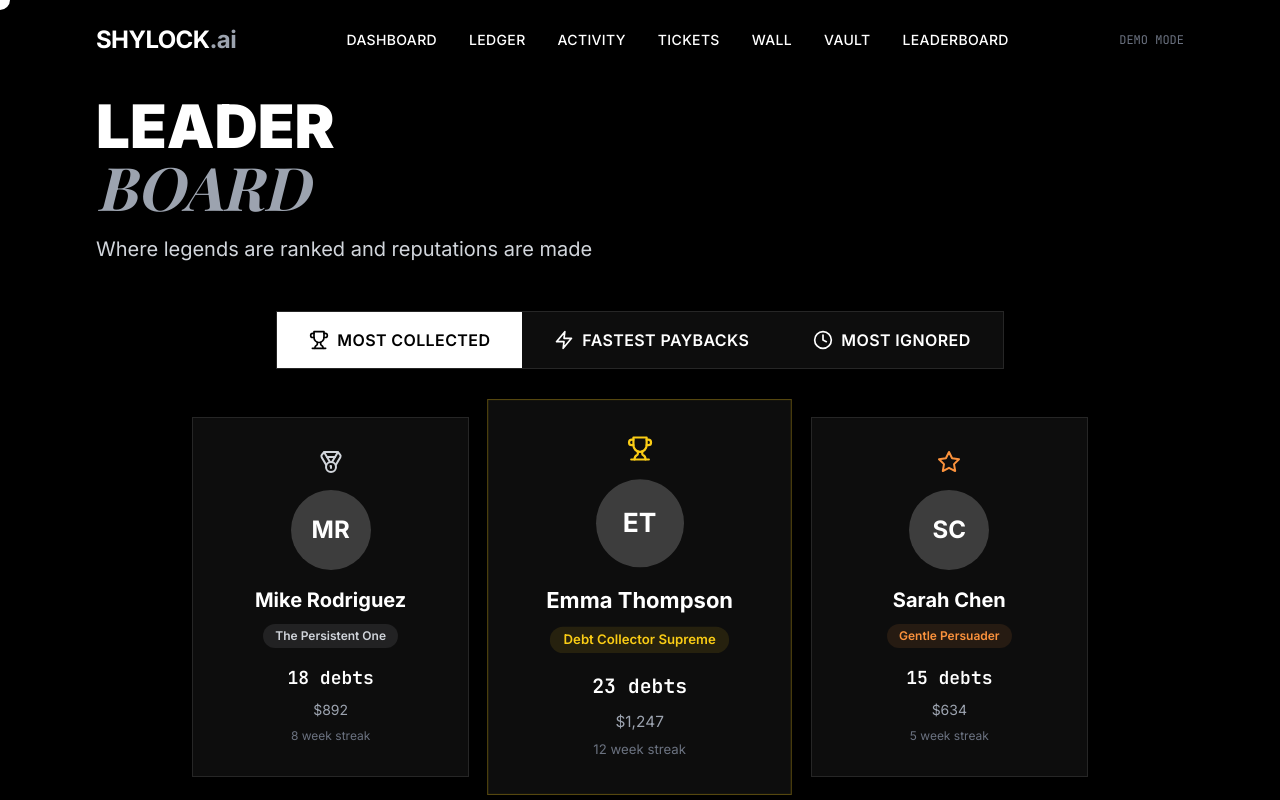
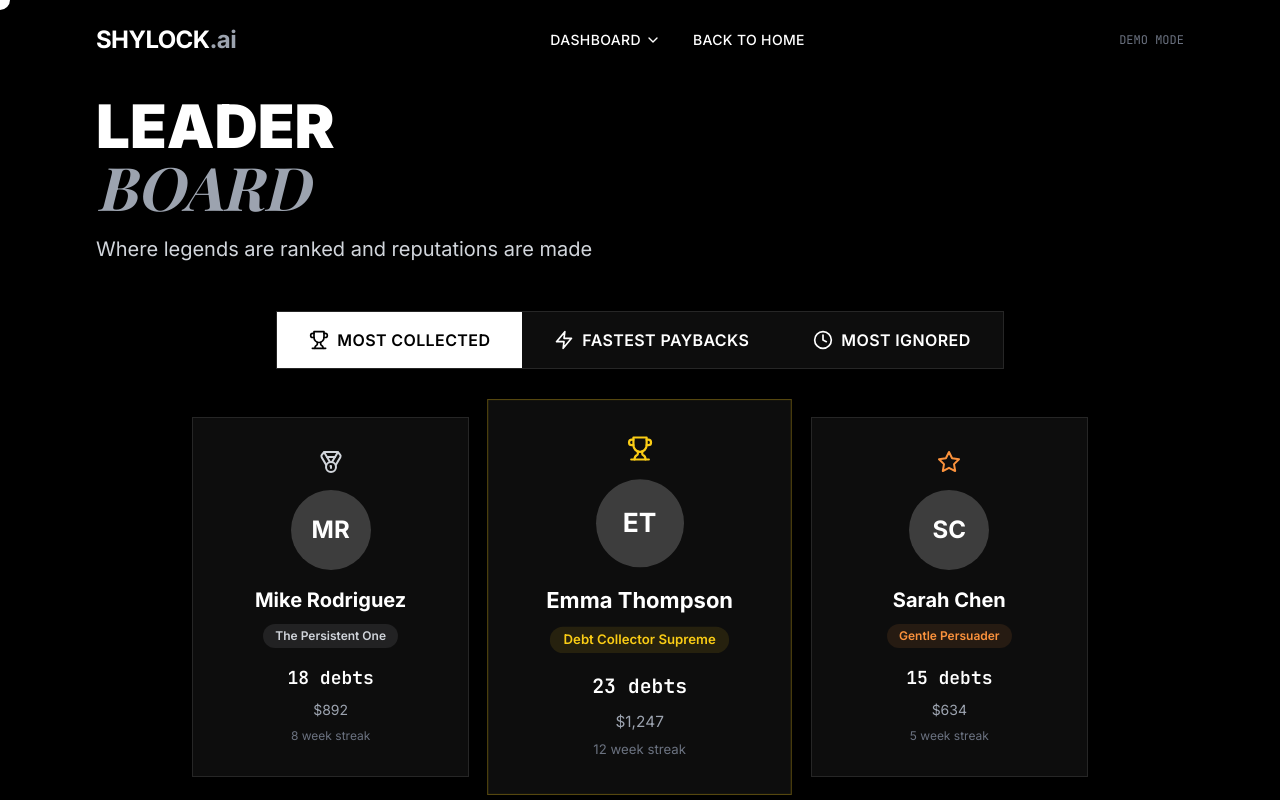
Before and after one commit to Warfarian/Shylock.ai, a React (Vite) app: page /leaderboard in a window 1280 px wide. Shown: the top 800 px of the page. Built offline with nearby package versions, Linux system fonts and the light colour scheme; a web font is replaced by a local one.

Commit message:
Add Dashboard Dropdown Navigation

```diff
--- a/src/components/Header.tsx
+++ b/src/components/Header.tsx
@@ -1,8 +1,10 @@
 import React, { useState, useEffect } from 'react';
 import { Link, useLocation } from 'react-router-dom';
+import { ChevronDown } from 'lucide-react';
 
 const Header: React.FC = () => {
   const [isScrolled, setIsScrolled] = useState(false);
+  const [isDashboardOpen, setIsDashboardOpen] = useState(false);
   const location = useLocation();
   const isLandingPage = location.pathname === '/';
 
@@ -21,6 +23,16 @@ const Header: React.FC = () => {
       element.scrollIntoView({ behavior: 'smooth' });
     }
   };
+
+  const dashboardPages = [
+    { path: '/dashboard', label: 'OVERVIEW' },
+    { path: '/ledger', label: 'DEBT LEDGER' },
+    { path: '/activity', label: 'ACTIVITY FEED' },
+    { path: '/tickets', label: 'TICKET GENERATOR' },
+    { path: '/wall', label: 'DEBT WALL' },
+    { path: '/vault', label: 'MEMORY VAULT' },
+    { path: '/leaderboard', label: 'LEADERBOARD' },
+  ];
 
   return (
     <header className={`fixed top-0 left-0 right-0 z-50 transition-all duration-300 ${
@@ -53,50 +65,68 @@ const Header: React.FC = () => {
                 >
                   EXAMPLES
                 </button>
+
+                {/* Dashboard Dropdown */}
+                <div
+                  className="relative"
+                  onMouseEnter={() => setIsDashboardOpen(true)}
+                  onMouseLeave={() => setIsDashboardOpen(false)}
+                >
+                  <button className="text-sm font-medium tracking-wide hover:text-gray-300 transition-colors flex items-center gap-1">
+                    DASHBOARD
+                    <ChevronDown size={16} className={`transition-transform ${isDashboardOpen ? 'rotate-180' : ''}`} />
+                  </button>
+
+                  {isDashboardOpen && (
+                    <div className="absolute top-full left-0 mt-2 w-48 bg-black/95 backdrop-blur-sm border border-white/10 py-2">
+                      {dashboardPages.map((page) => (
+                        <Link
+                          key={page.path}
+                          to={page.path}
+                          className="block px-4 py-2 text-sm font-medium tracking-wide hover:bg-white/10 transition-colors"
+                        >
+                          {page.label}
+                        </Link>
+                      ))}
+                    </div>
+                  )}
+                </div>
               </>
             ) : (
               <>
+                {/* Dashboard Dropdown for non-landing pages */}
+                <div
+                  className="relative"
+                  onMouseEnter={() => setIsDashboardOpen(true)}
+                  onMouseLeave={() => setIsDashboardOpen(false)}
+                >
+                  <button className="text-sm font-medium tracking-wide hover:text-gray-300 transition-colors flex items-center gap-1">
+                    DASHBOARD
+                    <ChevronDown size={16} className={`transition-transform ${isDashboardOpen ? 'rotate-180' : ''}`} />
+                  </button>
+
+                  {isDashboardOpen && (
+                    <div className="absolute top-full left-0 mt-2 w-48 bg-black/95 backdrop-blur-sm border border-white/10 py-2">
+                      {dashboardPages.map((page) => (
+                        <Link
+                          key={page.path}
+                          to={page.path}
+                          className={`block px-4 py-2 text-sm font-medium tracking-wide hover:bg-white/10 transition-colors ${
+                            location.pathname === page.path ? 'bg-white/20' : ''
+                          }`}
+                        >
+                          {page.label}
+                        </Link>
+                      ))}
+                    </div>
+                  )}
+                </div>
+
                 <Link
-                  to="/dashboard"
+                  to="/"
                   className="text-sm font-medium tracking-wide hover:text-gray-300 transition-colors"
                 >
-                  DASHBOARD
-                </Link>
-                <Link
-                  to="/ledger"
-                  className="text-sm font-medium tracking-wide hover:text-gray-300 transition-colors"
-                >
-                  LEDGER
-                </Link>
-                <Link
-                  to="/activity"
-                  className="text-sm font-medium tracking-wide hover:text-gray-300 transition-colors"
-                >
-                  ACTIVITY
-                </Link>
-                <Link
-                  to="/tickets"
-                  className="text-sm font-medium tracking-wide hover:text-gray-300 transition-colors"
-                >
-                  TICKETS
-                </Link>
-                <Link
-                  to="/wall"
-                  className="text-sm font-medium tracking-wide hover:text-gray-300 transition-colors"
-                >
-                  WALL
-                </Link>
-                <Link
-                  to="/vault"
-                  className="text-sm font-medium tracking-wide hover:text-gray-300 transition-colors"
-                >
-                  VAULT
-                </Link>
-                <Link
-                  to="/leaderboard"
-                  className="text-sm font-medium tracking-wide hover:text-gray-300 transition-colors"
-                >
-                  LEADERBOARD
+                  BACK TO HOME
                 </Link>
               </>
             )}
```
